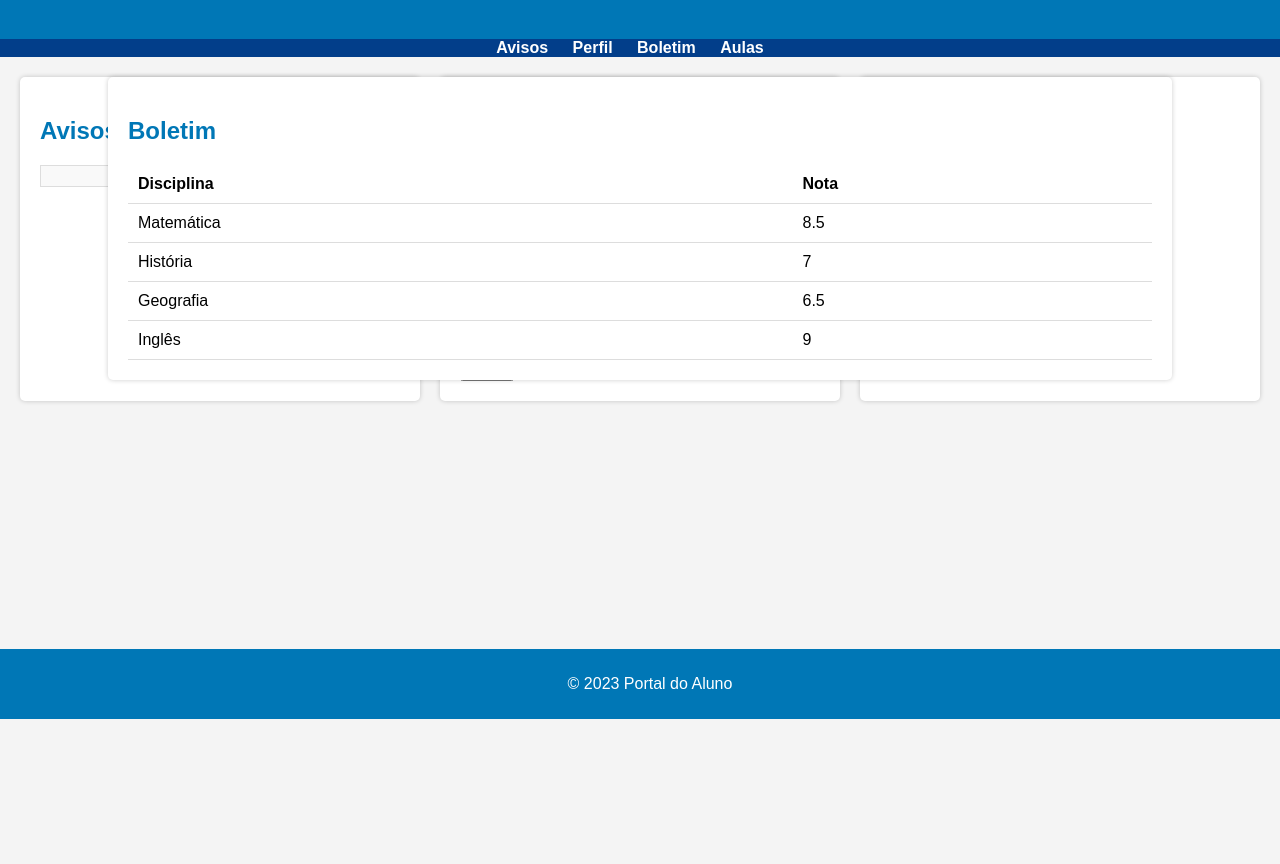
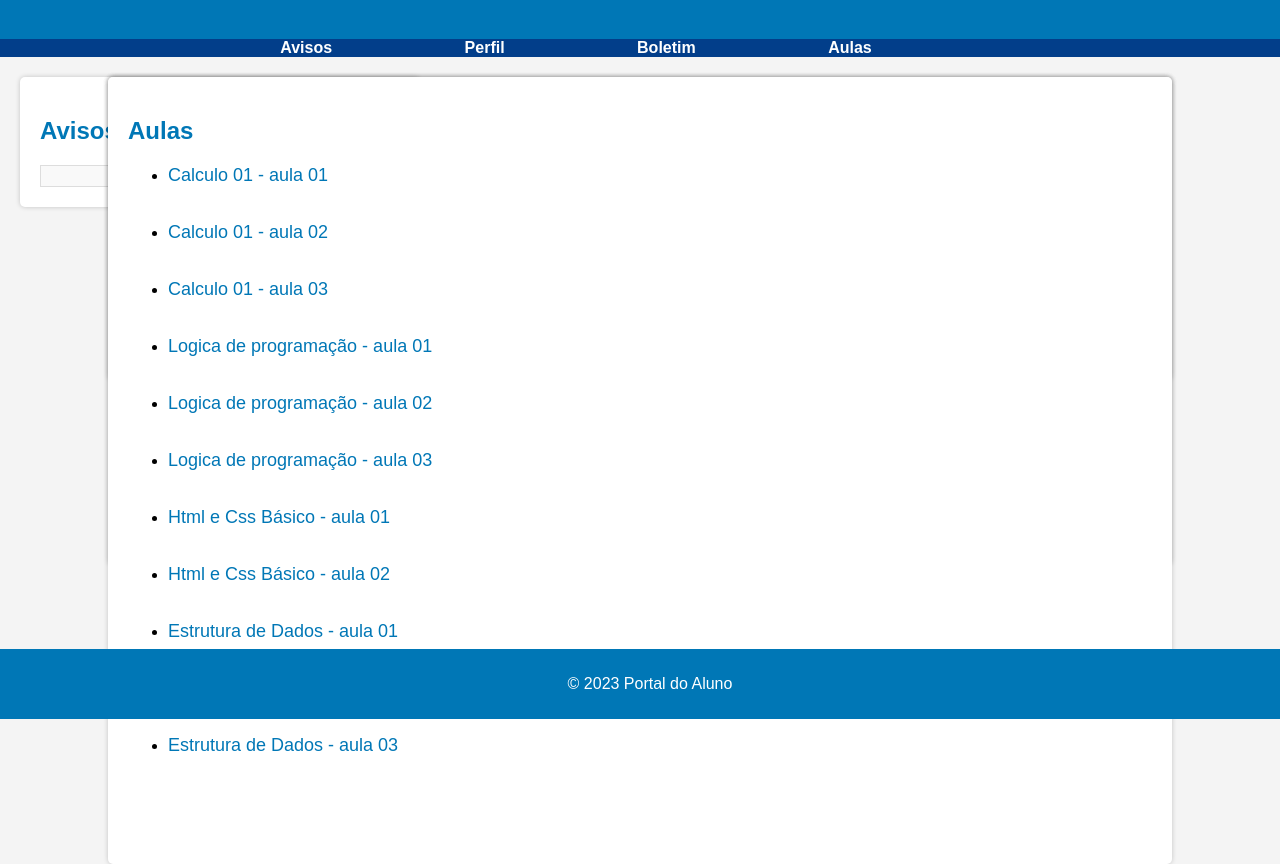
Before and after one commit to xxxRafaelxxx/Av1-analise-o-a-obj, a plain HTML site: page Portal de acesso aluno/index.html in a window 1280 px wide. Shown: the part 81-945 px from the top of the page. Before the commit the page ends 800 px from the top, so only its background shows below. Drawn offline with Linux system fonts and the light colour scheme.

Commit message:
portal do aluno terminado e cadastro modificado

```diff
--- a/Portal de acesso/index.html
+++ b/Portal de acesso aluno/index.html
@@ -33,14 +33,16 @@
                 <form id="perfil-form">
                     <label for="nome">Nome:</label>
                     <input type="text" id="nome" name="nome" readonly><br><br>
-                    <label for="dataNascimento">Data de Nascimento:</label>
-                    <input type="date" id="dataNascimento" name="dataNascimento" readonly><br><br>
+                    <label for="email">Email:</label>
+                    <input type="email" id="email" name="email"><br><br>
                     <label for="endereco">Endereço:</label>
                     <input type="text" id="endereco" name="endereco"><br><br>
                     <label for="telefone">Telefone:</label>
                     <input type="tel" id="telefone" name="telefone" pattern="[0-9]{10}"><br><br>
-                    <label for="email">Email:</label>
-                    <input type="email" id="email" name="email"><br><br>
+                    <label for="dataNascimento">Data de Nascimento:</label>
+                    <input type="date" id="dataNascimento" name="dataNascimento" readonly><br><br>
+                    <label for="cursos">Curso:</label>
+                    <input type="text" id="cursos" name="cursos" readonly value="Ciência da Computação"><br><br>
                     <button type="submit">Salvar</button>
                 </form>
             </section>
@@ -58,8 +60,30 @@
             <section id="aulas" class="aba">
                 <h2>Aulas</h2>
                 <ul>
-                    <li><a href="link-para-aula-de-matematica">Matemática</a></li>
-                    <li><a href="link-para-aula-de-historia">História</a></li>
+                    <li><a href="link-para-aula-de-matematica">Calculo 01 - aula 01</a></li>
+                    <br></br>
+                    <li><a href="link-para-aula-de-matematica">Calculo 01 - aula 02</a></li>
+                    <br></br>
+                    <li><a href="link-para-aula-de-matematica">Calculo 01 - aula 03</a></li>
+                    <br></br>
+                    <li><a href="link-para-aula-de-matematica">Logica de programação - aula 01</a></li>
+                    <br></br>
+                    <li><a href="link-para-aula-de-matematica">Logica de programação - aula 02</a></li>
+                    <br></br>
+                    <li><a href="link-para-aula-de-matematica">Logica de programação - aula 03</a></li>
+                    <br></br>
+                    <li><a href="link-para-aula-de-historia">Html e Css Básico - aula 01</a></li>
+                    <br></br>
+                    <li><a href="link-para-aula-de-historia">Html e Css Básico - aula 02</a></li>
+                    <br></br>
+                    <li><a href="link-para-aula-de-matematica">Estrutura de Dados - aula 01</a></li>
+                    <br></br>
+                    <li><a href="link-para-aula-de-matematica">Estrutura de Dados - aula 02</a></li>
+                    <br></br>
+                    <li><a href="link-para-aula-de-matematica">Estrutura de Dados - aula 03</a></li>
+                    <br></br>
+                    <br></br>
+
                     <!-- Adicione mais matérias e links conforme necessário -->
                 </ul>
             </section>
--- a/Portal de acesso/script.js
+++ b/Portal de acesso aluno/script.js
@@ -20,10 +20,10 @@ document.querySelector('nav ul').addEventListener('click', function (e) {
 
 // Dados fictícios do boletim
 const notas = [
-    { disciplina: "Matemática", nota: 8.5 },
-    { disciplina: "História", nota: 7.0 },
-    { disciplina: "Geografia", nota: 6.5 },
-    { disciplina: "Inglês", nota: 9.0 },
+    { disciplina: "Calculo 01", nota: "-" },
+    { disciplina: "Logica de Programação", nota: 7.0 },
+    { disciplina: "Html e Css Básico", nota: 6.5 },
+    { disciplina: "Estrutura de Dados", nota: 9.0 },
 ];
 
 // Carrega as notas na tabela do boletim
@@ -94,3 +94,24 @@ function adicionarAviso(mensagem) {
 
 // Adicione um novo aviso chamando a função
 adicionarAviso("Novo aviso: Aula extra na sexta-feira.");
+
+// Obtém o elemento de entrada de telefone
+const telefoneInput = document.getElementById('telefone');
+
+// Adiciona um ouvinte de evento 'input' para o campo de telefone
+telefoneInput.addEventListener('input', function () {
+    // Remove todos os caracteres não numéricos do valor de entrada
+    const numeroTelefone = this.value.replace(/\D/g, '');
+
+    // Verifica se o número de telefone tem pelo menos 10 dígitos
+    if (numeroTelefone.length >= 10) {
+        // Formata o número de telefone como (XX) XXXXX-XXXX
+        const numeroFormatado = `(${numeroTelefone.slice(0, 2)}) ${numeroTelefone.slice(2, 7)}-${numeroTelefone.slice(7, 11)}`;
+
+        // Define o valor formatado de volta no campo de telefone
+        this.value = numeroFormatado;
+    } else {
+        // Se o número não tiver pelo menos 10 dígitos, mantém o valor original
+        this.value = numeroTelefone;
+    }
+});
--- /dev/null
+++ b/Portal de acesso aluno/styles.css
@@ -0,0 +1,244 @@
+/* Estilos gerais para a página */
+body {
+    font-family: Arial, sans-serif;
+    margin: 0;
+    padding: 0;
+    background-color: #f4f4f4;
+}
+
+header {
+    background-color: #0077b6;
+    color: #fff;
+    text-align: center;
+    padding: 20px;
+}
+
+nav ul {
+    background-color: #023e8a;
+    list-style-type: none;
+    padding: 0;
+    text-align: center;
+    margin: 0;
+}
+
+nav ul li {
+    display: inline;
+    margin-right: 20px;
+}
+
+nav ul li a {
+    text-decoration: none;
+    color: #fff;
+    font-weight: bold;
+}
+
+main {
+    padding: 20px;
+}
+
+/* Estilos para o conteúdo principal */
+.conteudo {
+    display: grid;
+    grid-template-columns: repeat(3, 1fr);
+    gap: 20px;
+}
+
+/* Estilos para as abas */
+.aba {
+    background-color: #fff;
+    padding: 20px;
+    border-radius: 5px;
+    box-shadow: 0 0 5px rgba(0, 0, 0, 0.2);
+
+}
+
+.aba h2 {
+    color: #0077b6;
+}
+
+/* Estilos para a tabela de notas */
+table {
+    width: 100%;
+    border-collapse: collapse;
+}
+
+th,
+td {
+    padding: 10px;
+    text-align: left;
+    border-bottom: 1px solid #ddd;
+}
+
+/* Estilos para o rodapé */
+footer {
+    background-color: #0077b6;
+    color: #fff;
+    text-align: center;
+    padding: 10px;
+    position: absolute;
+    bottom: 0;
+    width: 100%;
+}
+
+#perfil #cursos {
+    margin-top: 20px;
+    padding: 10px;
+    background-color: #f2f2f2;
+    border: 1px solid #ddd;
+    border-radius: 5px;
+}
+
+#perfil #cursos h3 {
+    font-size: 18px;
+    color: #0077b6;
+}
+
+#avisos-content {
+    background-color: #f9f9f9;
+    padding: 10px;
+    border: 1px solid #ddd;
+    max-height: 300px;
+    overflow-y: auto;
+}
+
+/* Estilos para a aba Boletim */
+#boletim {
+    position: absolute;
+    left: 50%;
+    transform: translateX(-50%);
+    background-color: #fff;
+    padding: 20px;
+    border-radius: 5px;
+    box-shadow: 0 0 5px rgba(0, 0, 0, 0.2);
+    width: 80%;
+    /* Ajuste a largura conforme necessário */
+    height: auto;
+    /* Define a altura como "auto" para manter a proporção */
+    margin: 0 auto;
+    /* Centraliza horizontalmente */
+}
+
+/* Estilos para a aba "Aulas" */
+#aulas {
+    position: absolute;
+    left: 50%;
+    transform: translateX(-50%);
+    background-color: #fff;
+    padding: 20px;
+    border-radius: 5px;
+    box-shadow: 0 0 5px rgba(0, 0, 0, 0.2);
+    width: 80%;
+    /* Ajuste a largura conforme necessário */
+    height: auto;
+    /* Define a altura como "auto" para manter a proporção */
+    margin: 0 auto;
+    /* Centraliza horizontalmente */
+}
+
+#aulas a {
+    font-size: 18px;
+    /* Altere o tamanho da fonte conforme necessário */
+    color: #0077b6;
+    /* Altere a cor dos links conforme necessário */
+    text-decoration: none;
+    /* Remova a decoração de sublinhado, se preferir */
+}
+
+/* Pseudo-classe hover para destacar links quando o mouse passa por cima */
+#aulas a:hover {
+    text-decoration: underline;
+    /* Adicione sublinhado ao passar o mouse sobre os links */
+}
+
+/* Estilos para a aba "Perfil" */
+#perfil {
+    position: absolute;
+    left: 50%;
+    transform: translateX(-50%);
+    background-color: #fff;
+    padding: 20px;
+    border-radius: 5px;
+    box-shadow: 0 0 5px rgba(0, 0, 0, 0.2);
+    width: 80%;
+    /* Ajuste a largura conforme necessário */
+    height: auto;
+    /* Define a altura como "auto" para manter a proporção */
+    margin: 0 auto;
+    /* Centraliza horizontalmente */
+}
+
+#perfil label {
+    font-weight: bold;
+}
+
+#perfil input[type="text"] {
+    background-color: #fff;
+    margin: none;
+    font-size: 17px;
+    color: #333;
+    margin-bottom: 10px;
+    width: 20%;
+}
+
+
+#perfil input[readonly] {
+    color: #666;
+    /* Torna o campo somente leitura mais claro */
+}
+
+#perfil input[type="date"] {
+    background-color: #fff;
+    margin: none;
+    font-size: 17px;
+    color: #333;
+    margin-bottom: 10px;
+    width: 11%;
+}
+
+#perfil input[type="email"] {
+    background-color: #fff;
+    margin: none;
+    font-size: 17px;
+    color: #333;
+    margin-bottom: 10px;
+    width: 20%;
+}
+
+#perfil input[type="tel"] {
+    background-color: #fff;
+    margin: none;
+    font-size: 17px;
+    color: #333;
+    margin-bottom: 10px;
+    width: 18%;
+}
+
+/* Estilos para as abas quando o mouse passa por cima */
+nav ul li {
+    margin-right: 10%;
+    /* Aumenta a margem direita entre as abas */
+}
+
+/* Estilos para as abas quando o mouse passa por cima */
+nav ul li a:hover {
+    background-color: #3d93cd;
+    /* Altere a cor de fundo conforme desejado */
+    color: #0077b6;
+    /* Altere a cor do texto conforme desejado */
+    transition: background-color 0.3s ease, color 0.3s ease;
+    /* Adiciona uma transição suave */
+    cursor: pointer;
+    /* Altera o cursor ao passar o mouse */
+}
+
+/* Estilos para o rodapé */
+/* Estilos para o rodapé */
+footer {
+    background-color: #0077b6;
+    color: #fff;
+    text-align: center;
+    padding: 10px;
+    position: fixed;
+    bottom: 0;
+    width: 100%;
+}
--- a/Portal de acesso/styles.css
+++ /dev/null
@@ -1,118 +0,0 @@
-/* Estilos gerais para a página */
-body {
-    font-family: Arial, sans-serif;
-    margin: 0;
-    padding: 0;
-    background-color: #f4f4f4;
-}
-
-header {
-    background-color: #0077b6;
-    color: #fff;
-    text-align: center;
-    padding: 20px;
-}
-
-nav ul {
-    background-color: #023e8a;
-    list-style-type: none;
-    padding: 0;
-    text-align: center;
-    margin: 0;
-}
-
-nav ul li {
-    display: inline;
-    margin-right: 20px;
-}
-
-nav ul li a {
-    text-decoration: none;
-    color: #fff;
-    font-weight: bold;
-}
-
-main {
-    padding: 20px;
-}
-
-/* Estilos para o conteúdo principal */
-.conteudo {
-    display: grid;
-    grid-template-columns: repeat(3, 1fr);
-    gap: 20px;
-}
-
-/* Estilos para as abas */
-.aba {
-    background-color: #fff;
-    padding: 20px;
-    border-radius: 5px;
-    box-shadow: 0 0 5px rgba(0, 0, 0, 0.2);
-}
-
-.aba h2 {
-    color: #0077b6;
-}
-
-/* Estilos para a tabela de notas */
-table {
-    width: 100%;
-    border-collapse: collapse;
-}
-
-th,
-td {
-    padding: 10px;
-    text-align: left;
-    border-bottom: 1px solid #ddd;
-}
-
-/* Estilos para o rodapé */
-footer {
-    background-color: #0077b6;
-    color: #fff;
-    text-align: center;
-    padding: 10px;
-    position: absolute;
-    bottom: 0;
-    width: 100%;
-}
-
-#perfil #cursos {
-    margin-top: 20px;
-    padding: 10px;
-    background-color: #f2f2f2;
-    border: 1px solid #ddd;
-    border-radius: 5px;
-}
-
-#perfil #cursos h3 {
-    font-size: 18px;
-    color: #0077b6;
-}
-
-#avisos-content {
-    background-color: #f9f9f9;
-    padding: 10px;
-    border: 1px solid #ddd;
-    max-height: 300px;
-    overflow-y: auto;
-}
-
-/* Estilos para a aba Boletim */
-#boletim {
-    position: absolute;
-    left: 50%;
-    transform: translateX(-50%);
-    background-color: #fff;
-    padding: 20px;
-    border-radius: 5px;
-    box-shadow: 0 0 5px rgba(0, 0, 0, 0.2);
-    width: 80%;
-    /* Ajuste a largura conforme necessário */
-    height: auto;
-    /* Define a altura como "auto" para manter a proporção */
-    margin: 0 auto;
-    /* Centraliza horizontalmente */
-}
--- a/Tela de cadastro/style.css
+++ b/Tela de cadastro/style.css
@@ -1,62 +1,86 @@
+/* Estilos gerais para a página */
 body {
-    font-family: Arial, Helvetica, sans-serif;
-    background-color: rgb(188, 186, 186)
+    font-family: Arial, sans-serif;
+    background-color: #f4f4f4;
+    margin: 0;
+    padding: 0;
+    display: flex;
+    justify-content: center;
+    align-items: center;
+    min-height: 100vh;
 }
 
+/* Estilos para o formulário */
 div {
-    background-color: #00000aca;
-    position: absolute;
-    top: 70%;
-    left: 50%;
-    transform: translate(-50%, -50%);
-    padding: 80px;
-    border-radius: 15px;
-    color: white;
+    background-color: #fff;
+    padding: 20px;
+    border-radius: 5px;
+    box-shadow: 0 0 5px rgba(0, 0, 0, 0.2);
     text-align: center;
     width: 80%;
+    /* Largura máxima do formulário */
+    max-width: 600px;
     /* Ajuste a largura conforme necessário */
-    max-width: 600px;
+    margin: 0 auto;
+    /* Centraliza horizontalmente */
 }
 
-input {
-    padding: 15px;
-    border: none;
-    outline: none;
-    font-size: 15px;
-    width: 310px;
+h1 {
+    color: #0077b6;
 }
 
+/* Estilos para os campos de entrada e seleção */
+input[type="text"],
+input[type="email"],
+input[type="password"],
+input[type="tel"],
+input[type="date"],
+select {
+    width: 65%;
+    padding: 10px;
+    margin: 10px 0;
+    border: 1px solid #ddd;
+    border-radius: 3px;
+}
+
+/* Estilize o rótulo "Sexo" para movê-lo para a lateral */
+label[for="Sexo"] {
+    font-weight: bold;
+    margin-right: 10px;
+    color: #0077b6;
+}
+
+/* Estilize o campo de seleção de sexo para ajustar o tamanho */
+select#Sexo {
+    width: 60%;
+    padding: 10px;
+    margin: 10px 0;
+    border: 1px solid #ddd;
+    border-radius: 3px;
+}
 
 button {
-    background-color: dodgerblue;
-    position: absolute;
-    right: 43%;
+    background-color: #0077b6;
+    color: #fff;
+    padding: 10px 20px;
     border: none;
-    padding: 15px;
-    border-radius: 10px;
-    color: white;
-    font-size: 15px;
+    border-radius: 3px;
     cursor: pointer;
 }
 
 button:hover {
-    background-color: deepskyblue;
-
+    background-color: #023e8a;
 }
 
-/* Estilize o rótulo "Sexo" para movê-lo para a lateral */
-label[for="Sexo"] {
-    position: absolute;
-    left: 28%;
-    top: 48em;
-
+p {
+    font-size: 14px;
 }
 
-/* Estilize o campo de seleção de sexo para ajustar o tamanho */
-select#Sexo {
-    position: absolute;
-    outline: none;
-    left: 34%;
-    width: 38%;
-    height: 42px
+a {
+    color: #0077b6;
+    text-decoration: none;
 }
+
+a:hover {
+    text-decoration: underline;
+}
```
